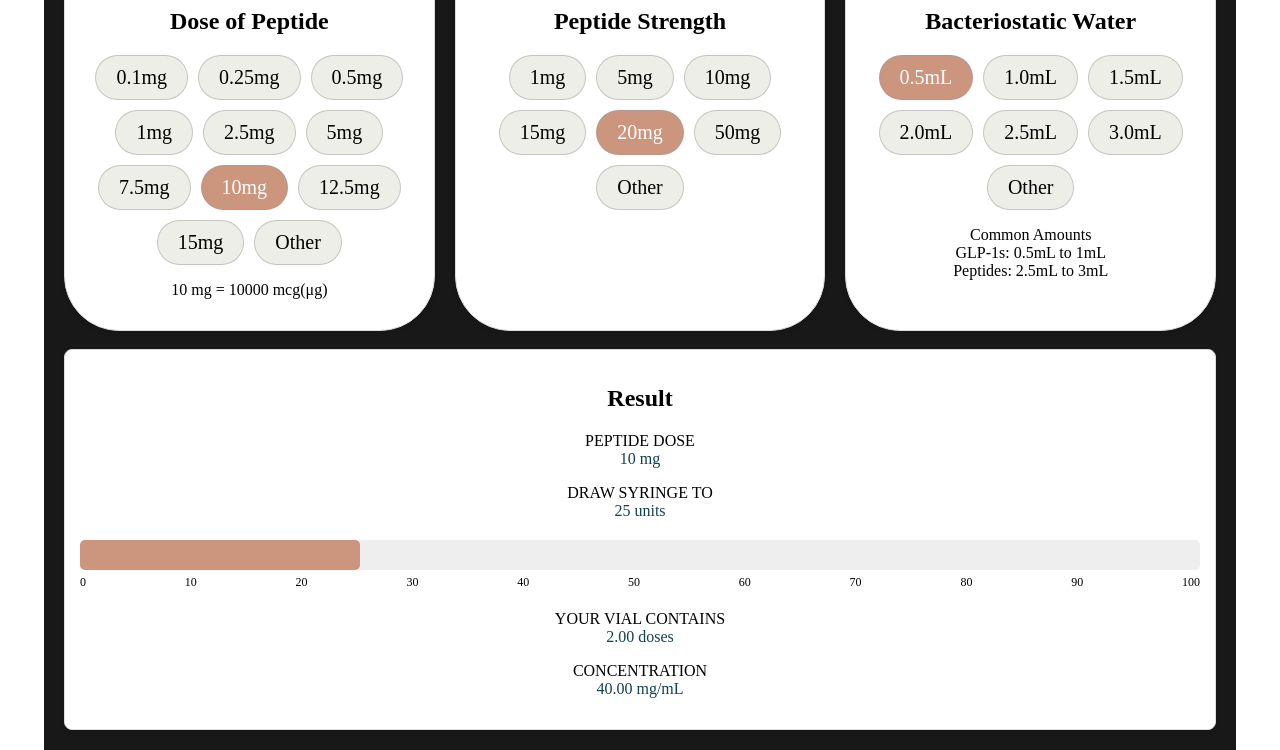
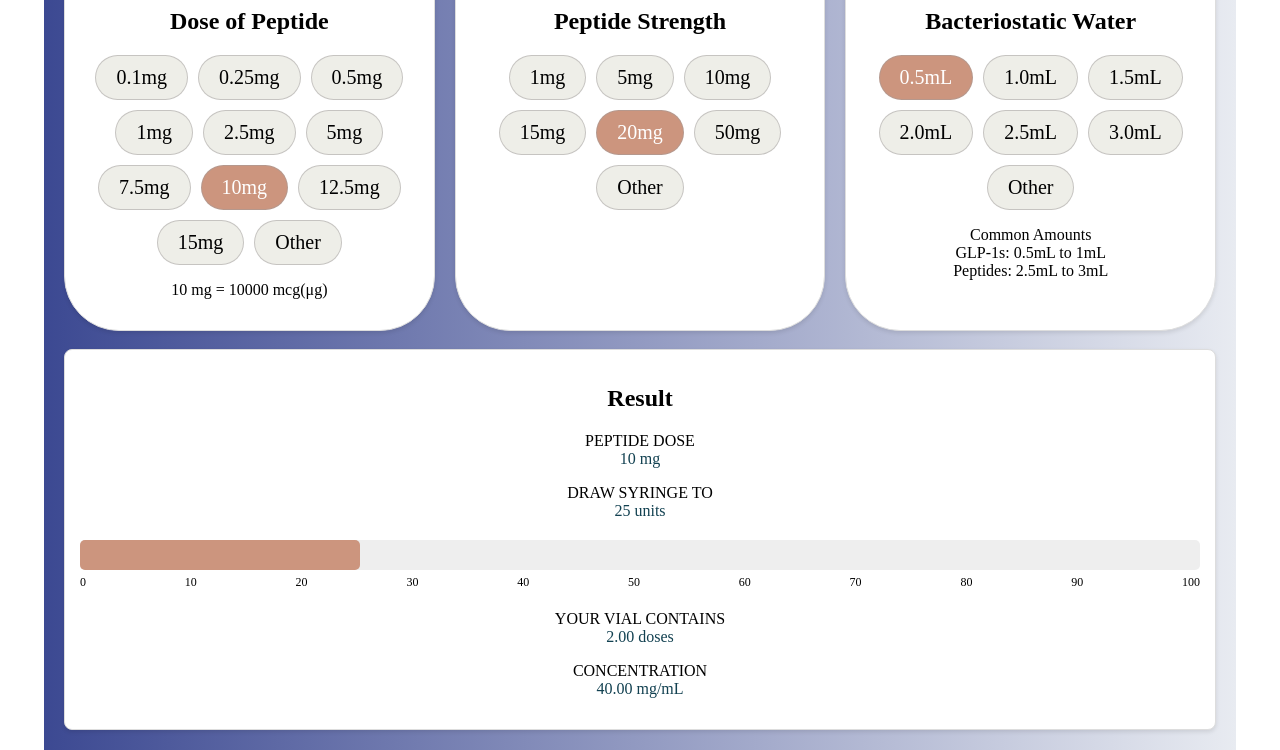
Before and after one commit to AdeenaAftab/Klerion-Peptide-Calculator, a plain HTML site: page index.html in a window 1280 px wide. Shown: the part 282-1032 px from the top of the page. Drawn offline with Linux system fonts and the light colour scheme.

Commit message:
Update main.css

```diff
--- a/main.css
+++ b/main.css
@@ -11,7 +11,7 @@ body {
     margin: 0 auto;
     padding: 20px;
     font-family:'Times New Roman', Times, serif;
-    background-color:#181818;
+    background: linear-gradient(to right, #3C4992, #E8EBF1);
 
 h1 {
     text-align: center;
```
